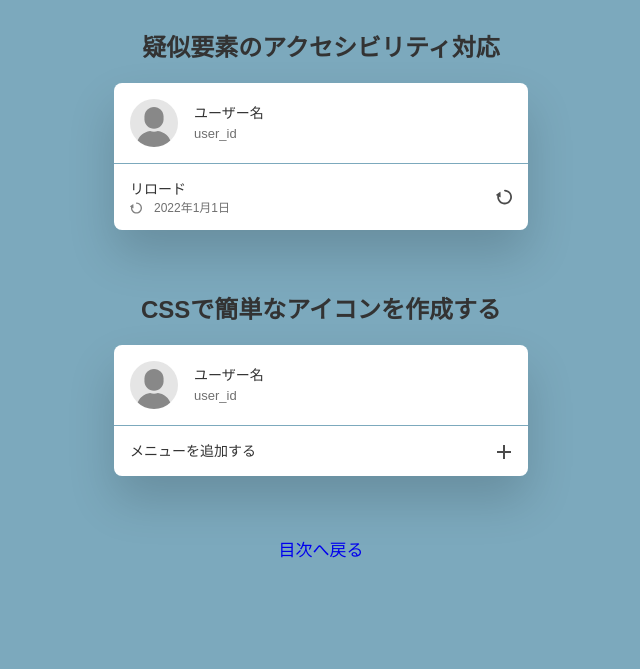
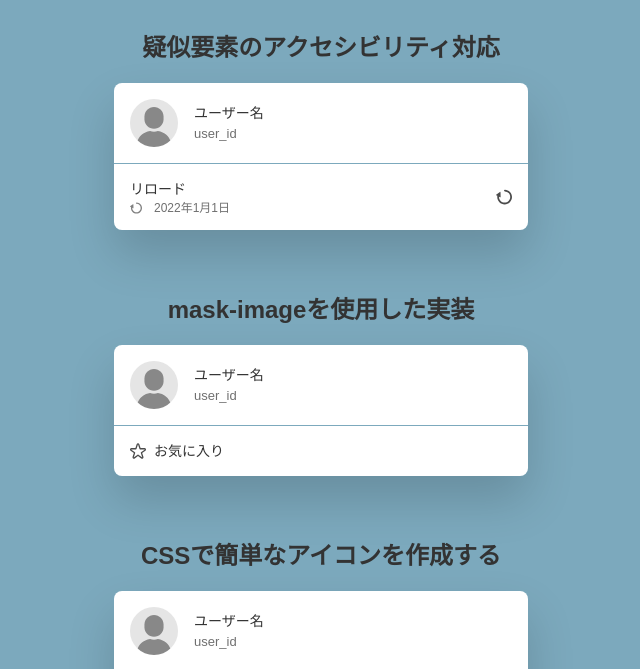
Before and after one commit to ics-creative/220113_align_icon_text, a website built with Vite: page pages/03-etc/index.html in a window 1280 px wide. Shown: the part 114-783 px from the top of the page, without its empty margins (319-959 px from the left). Built offline with nearby package versions, Linux system fonts and the light colour scheme.

Commit message:
03-etcにmask-imageの実装を追加

```diff
--- /dev/null
+++ b/pages/03-etc/button-mask.scss
@@ -0,0 +1,44 @@
+.button-mask {
+  display: flex;
+  width: 100%;
+  padding: 16px;
+  align-items: center;
+  text-align: left;
+  cursor: pointer;
+  font-size: 14px;
+  color: #333;
+  background-color: #fff;
+  line-height: 1.3;
+  transition-property: background-color, color;
+  transition-duration: 0.2s;
+  &-icon {
+    flex-shrink: 0;
+    width: 16px;
+    height: 16px;
+    margin-right: 8px;
+    position: relative;
+    background-color: #4B4B4B;
+    transition: background-color 0.2s;
+    mask-image: url("../../images/icon_star.svg");
+    mask-size: contain;
+    mask-repeat: no-repeat;
+    mask-position: center;
+    -webkit-mask-image: url("../../images/icon_star.svg");
+    -webkit-mask-size: contain;
+    -webkit-mask-repeat: no-repeat;
+    -webkit-mask-position: center;
+  }
+  &-text {
+    // 折り返しの対応
+    overflow-wrap: break-word;
+    min-width: 0;
+  }
+  &:hover,
+  &:focus {
+    color: #0065ff;
+    background-color: #e4eaf3;
+    .button-mask-icon {
+      background-color: #0065ff;
+    }
+  }
+}
--- a/pages/03-etc/index.html
+++ b/pages/03-etc/index.html
@@ -6,6 +6,7 @@
     <title>アニメーションの実装例</title>
     <link rel="stylesheet" href="../../common.scss" />
     <link rel="stylesheet" href="./button-accesibility.scss" />
+    <link rel="stylesheet" href="./button-mask.scss" />
     <link rel="stylesheet" href="./button-cssShape.scss" />
     <link rel="stylesheet" href="./buttonInfo.scss" />
   </head>
@@ -38,6 +39,26 @@
       </div>
       <!-- /.account -->
 
+      <h2>mask-imageを使用した実装</h2>
+      <div class="account">
+        <div class="user">
+          <span class="user-image"></span>
+          <div class="user-text">
+            <p class="user-name">ユーザー名</p>
+            <p class="user-id">user_id</p>
+          </div>
+        </div>
+        <ul class="menu">
+          <li class="menu-item">
+            <a href="" class="button-mask">
+              <span class="button-mask-icon"></span>
+              <span class="button-mask-text">お気に入り</span>
+            </a>
+          </li>
+        </ul>
+      </div>
+      <!-- /.account -->
+
       <h2>CSSで簡単なアイコンを作成する</h2>
       <div class="account">
         <div class="user">
```
